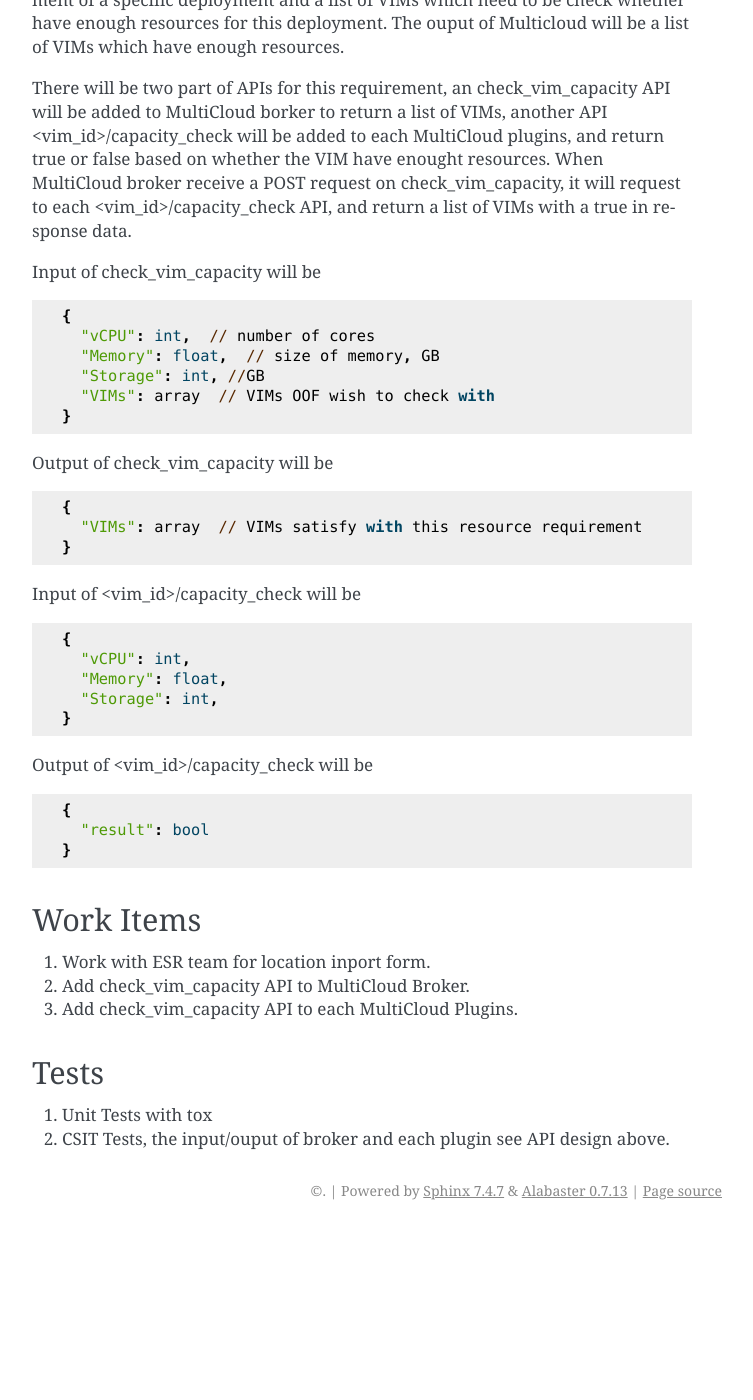
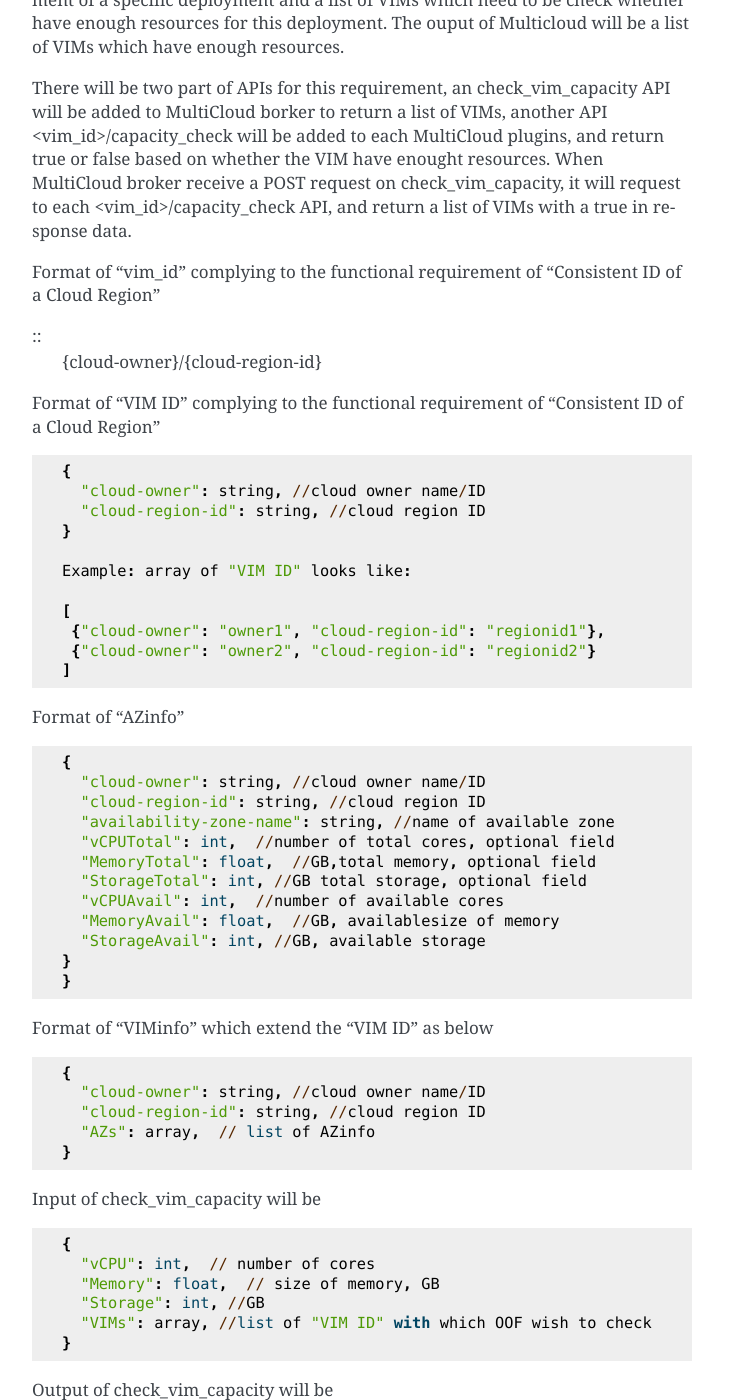
Before and after one commit to onap/multicloud-framework, a Sphinx documentation site: the page built from docs/specs/multicloud_resource_capacity_check.rst, in a window 1280 px wide and 1400 px high, scrolled down 1052 px. Shown: the whole window, without its empty margins (388-1141 px from the left). Built offline with Sphinx 7.4.7, drawn with Linux system fonts in a browser that asks for light colours; before the commit the page ends 2282 px from its top, so only the background shows below that; some of the changed text lies outside the part shown.

Commit message:
Draft the enhancement of capacity_check API
To support F-GPS at AZ level

Change-Id: Idc89afaaa1e649ec5735ce5b537dc37cca71a5a7
Issue-ID: MULTICLOUD-485
Signed-off-by: Bin Yang <bin.yang@windriver.com>

```diff
--- a/docs/specs/multicloud_resource_capacity_check.rst
+++ b/docs/specs/multicloud_resource_capacity_check.rst
@@ -58,6 +58,55 @@
 <vim_id>/capacity_check API, and return a list of VIMs with a true in response
 data.
 
+Format of "vim_id" complying to the functional requirement of
+"Consistent ID of a Cloud Region"
+
+::
+  {cloud-owner}/{cloud-region-id}
+
+Format of "VIM ID" complying to the functional requirement of
+"Consistent ID of a Cloud Region"
+
+::
+
+  {
+    "cloud-owner": string, //cloud owner name/ID
+    "cloud-region-id": string, //cloud region ID
+  }
+
+  Example: array of "VIM ID" looks like:
+
+  [
+   {"cloud-owner": "owner1", "cloud-region-id": "regionid1"},
+   {"cloud-owner": "owner2", "cloud-region-id": "regionid2"}
+  ]
+
+Format of "AZinfo"
+
+::
+
+  {
+    "cloud-owner": string, //cloud owner name/ID
+    "cloud-region-id": string, //cloud region ID
+    "availability-zone-name": string, //name of available zone
+    "vCPUTotal": int,  //number of total cores, optional field
+    "MemoryTotal": float,  //GB,total memory, optional field
+    "StorageTotal": int, //GB total storage, optional field
+    "vCPUAvail": int,  //number of available cores
+    "MemoryAvail": float,  //GB, availablesize of memory
+    "StorageAvail": int, //GB, available storage
+  }
+  }
+
+Format of "VIMinfo" which extend the "VIM ID" as below
+
+::
+
+  {
+    "cloud-owner": string, //cloud owner name/ID
+    "cloud-region-id": string, //cloud region ID
+    "AZs": array,  // list of AZinfo
+  }
 
 Input of check_vim_capacity will be
 
@@ -67,7 +116,7 @@
     "vCPU": int,  // number of cores
     "Memory": float,  // size of memory, GB
     "Storage": int, //GB
-    "VIMs": array  // VIMs OOF wish to check with
+    "VIMs": array, //list of "VIM ID" with which OOF wish to check
   }
 
 Output of check_vim_capacity will be
@@ -75,7 +124,7 @@
 ::
 
   {
-    "VIMs": array  // VIMs satisfy with this resource requirement
+    "VIMs": array, //list of VIMinfo
   }
 
 Input of <vim_id>/capacity_check will be
@@ -94,7 +143,8 @@
 ::
 
   {
-    "result": bool
+    "result": bool,
+    "AZs": array, //list of AZinfo, optional field
   }
 
 
```
